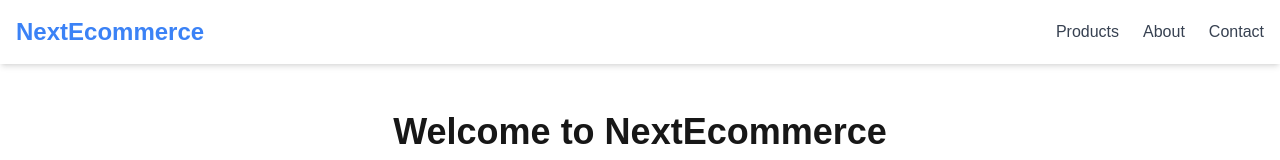
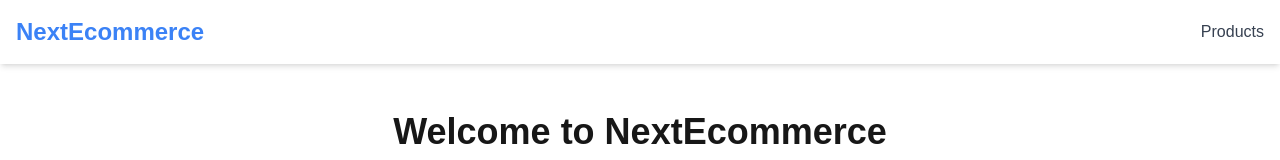
Before and after one commit to Phillip-tech/FSJ_Portfolio_Piece_PHIBOG534_JSE2407_Groupc_Phillip-Bogopane_FSJ03, a Next.js app: page / in a window 1280 px wide. Shown: the top 160 px of the page. Built offline with nearby package versions, Linux system fonts and the light colour scheme.

Commit message:
Commented off contact and about links

```diff
--- a/app/components/Header.jsx
+++ b/app/components/Header.jsx
@@ -5,9 +5,9 @@ import Link from 'next/link'; // Correct import
 const Header = () => {
   const [isOpen, setIsOpen] = useState(false);
 
-/**
- * Toggle the hamburger menu state between open and closed.
- */
+  /**
+   * Toggle the hamburger menu state between open and closed.
+   */
   const toggleMenu = () => {
     setIsOpen(!isOpen);
   };
@@ -54,12 +54,13 @@ const Header = () => {
           <Link href="/products">
             <span className="text-gray-700 hover:text-blue-500">Products</span>
           </Link>
-          <Link href="/about">
+          {/* Commented out 'About' and 'Contact' links */}
+          {/* <Link href="/about">
             <span className="text-gray-700 hover:text-blue-500">About</span>
           </Link>
           <Link href="/contact">
             <span className="text-gray-700 hover:text-blue-500">Contact</span>
-          </Link>
+          </Link> */}
         </nav>
       </div>
 
@@ -72,7 +73,8 @@ const Header = () => {
                 <span onClick={toggleMenu} className="text-gray-700 hover:text-blue-500">Products</span>
               </Link>
             </li>
-            <li>
+            {/* Commented out 'About' and 'Contact' links */}
+            {/* <li>
               <Link href="/about">
                 <span onClick={toggleMenu} className="text-gray-700 hover:text-blue-500">About</span>
               </Link>
@@ -81,7 +83,7 @@ const Header = () => {
               <Link href="/contact">
                 <span onClick={toggleMenu} className="text-gray-700 hover:text-blue-500">Contact</span>
               </Link>
-            </li>
+            </li> */}
           </ul>
         </nav>
       )}
```
